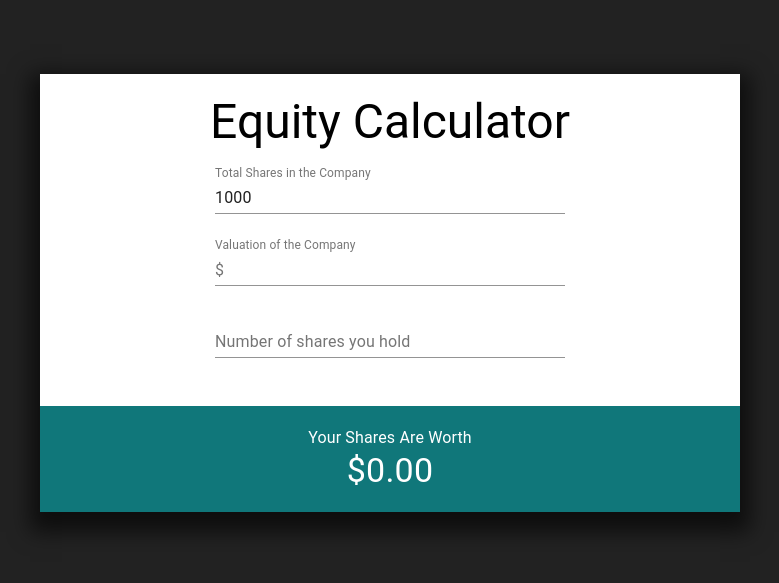
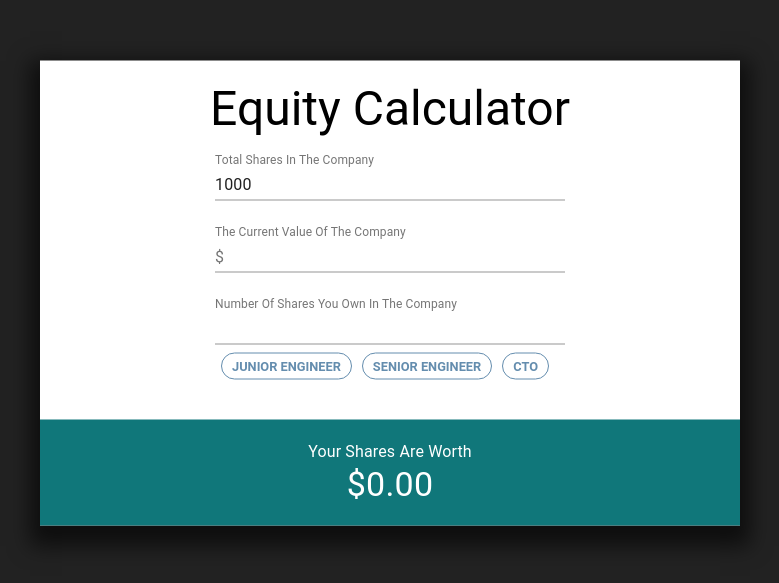
Before and after one commit to rajat-sr/equity-calculator, a React (Create React App) app: page / in a window 1280 px wide. Shown: the part 107-690 px from the top of the page, without its empty margins (250-1029 px from the left). Built offline with nearby package versions, Linux system fonts and the light colour scheme.

Commit message:
feat: Complete Level 2: Engineering Level Presets

```diff
--- a/src/App.js
+++ b/src/App.js
@@ -3,6 +3,8 @@ import Typography from '@material-ui/core/Typography';
 import TextField from '@material-ui/core/TextField';
 import InputAdornment from '@material-ui/core/InputAdornment';
 import classes from './App.module.css';
+
+import Dropdown from './components/Dropdown';
 
 class App extends React.Component {
   state = {
@@ -44,6 +46,10 @@ class App extends React.Component {
     return '$' + amount.toLocaleString('en', stringFormatOptions);
   };
 
+  prefillNumberOfShares = value => {
+    this.setState({ numberOfShares: value });
+  };
+
   render() {
     const { totalShares, companyValuation, numberOfShares } = this.state;
 
@@ -63,21 +69,24 @@ class App extends React.Component {
     }
 
     return (
-      <div className={classes.Main}>
-        <div className={classes.Card}>
+      <div className={classes.main}>
+        <div className={classes.card}>
           <Typography variant="h3">Equity Calculator</Typography>
           <TextField
             id="total-shares"
-            label="Total Shares in the Company"
-            className={classes.TextInput}
+            label="Total Shares In The Company"
+            className={classes.textInput}
             margin="normal"
             value={totalShares}
+            InputLabelProps={{
+              shrink: true,
+            }}
             onChange={e => this.handleChange(e.target.value, 'totalShares')}
           />
           <TextField
             id="company-valuation"
-            label="Valuation of the Company"
-            className={classes.TextInput}
+            label="The Current Value Of The Company"
+            className={classes.textInput}
             margin="normal"
             value={companyValuation}
             onChange={e => this.handleChange(e.target.value, 'companyValuation')}
@@ -87,13 +96,24 @@ class App extends React.Component {
           />
           <TextField
             id="number-of-shares"
-            label="Number of shares you hold"
-            className={classes.TextInput}
+            label="Number Of Shares You Own In The Company"
+            className={classes.textInput}
             margin="normal"
             value={numberOfShares}
             onChange={e => this.handleChange(e.target.value, 'numberOfShares')}
+            InputLabelProps={{
+              shrink: true,
+            }}
           />
-          <div className={classes.Result}>{resultComponent}</div>
+          <Dropdown
+            setValueFn={this.prefillNumberOfShares}
+            options={[
+              { name: 'Junior Engineer', value: 80000 },
+              { name: 'Senior Engineer', value: 125000 },
+              { name: 'CTO', value: 200000 },
+            ]}
+          />
+          <div className={classes.result}>{resultComponent}</div>
         </div>
       </div>
     );
--- a/src/App.module.css
+++ b/src/App.module.css
@@ -1,10 +1,10 @@
-.Main {
+.main {
   height: 100vh;
   width: 100vw;
   background-color: #222;
 }
 
-.Card {
+.card {
   width: 700px;
   margin: auto;
   position: absolute;
@@ -20,11 +20,11 @@
   align-items: center;
 }
 
-.TextInput {
+.textInput {
   width: 350px;
 }
 
-.Result {
+.result {
   background-color: rgb(16, 119, 122);
   padding: 20px 0px;
   margin-top: 40px;
--- /dev/null
+++ b/src/components/Dropdown.js
@@ -0,0 +1,61 @@
+import React, { Component } from 'react';
+import classes from './Dropdown.module.css';
+
+const DropdownButton = props => {
+  const { name, index, selected, onClickFn } = props;
+
+  let cssClass = `${classes.button}`;
+  if (selected) {
+    cssClass = `${classes.button} ${classes.selectedButton}`;
+  }
+
+  return (
+    <div className={cssClass} onClick={() => onClickFn(index)}>
+      {name}
+    </div>
+  );
+};
+
+class Dropdown extends Component {
+  constructor(props) {
+    super(props);
+    this.state = {
+      selectedOption: null,
+    };
+  }
+
+  handleButtonClick = index => {
+    const { selectedOption } = this.state;
+    const { options } = this.props;
+
+    if (index === selectedOption) {
+      return this.setState({ selectedOption: null });
+    }
+    this.props.setValueFn(options[index].value);
+    this.setState({ selectedOption: index });
+  };
+
+  render() {
+    const { selectedOption } = this.state;
+    const { options } = this.props;
+
+    const allButtons = options
+      ? options.map((button, index) => {
+          const selected = index === selectedOption;
+          return (
+            <DropdownButton
+              key={button.name}
+              onClickFn={this.handleButtonClick}
+              className={classes.buttons}
+              name={button.name}
+              index={index}
+              selected={selected}
+            />
+          );
+        })
+      : null;
+    return <div className={classes.allButtons}>{allButtons}</div>;
+  }
+}
+
+export default Dropdown;
--- /dev/null
+++ b/src/components/Dropdown.module.css
@@ -0,0 +1,23 @@
+.allButtons {
+  display: flex;
+  flex-direction: row;
+  align-items: flex-start;
+}
+
+.button {
+  text-transform: uppercase;
+  font-size: 0.8rem;
+  font-weight: bold;
+  padding: 5px 10px;
+  border-radius: 15px;
+  border: 1px solid #648DAE;
+  color: #648DAE;
+  margin-right: 10px;
+  cursor: default;
+}
+
+.selectedButton {
+  background-color: #648DAE;
+  border: 1px solid #648DAE;
+  color: white;
+}
```
